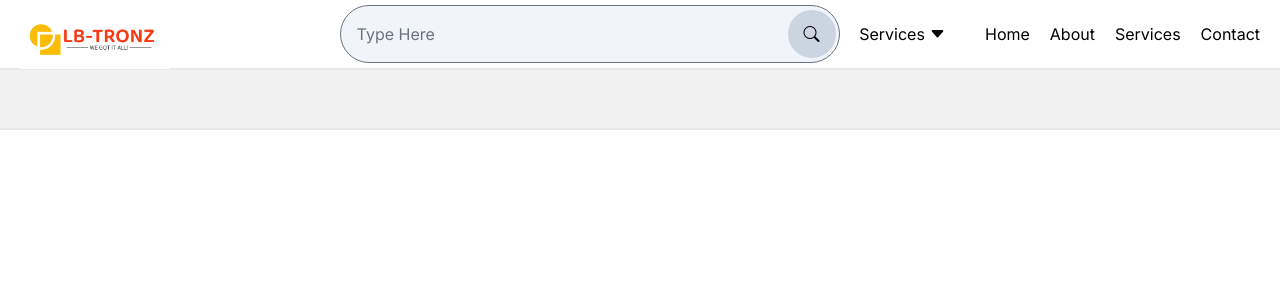
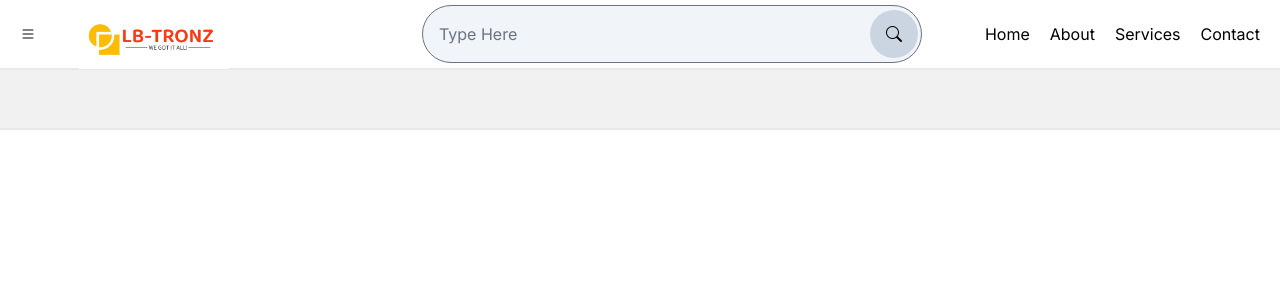
Before and after one commit to MALWICK/Lb-laptops, a Next.js app: page / in a window 1280 px wide. Shown: the top 300 px of the page. Built offline with nearby package versions, Linux system fonts and the light colour scheme.

Commit message:
updating banner

```diff
--- a/components/homepage/HomeNavbar.tsx
+++ b/components/homepage/HomeNavbar.tsx
@@ -6,7 +6,6 @@ import LogoImg from "@/assets/images/lB-logo.png";
 import Image from "next/image";
 import SearchBar from "./components/searchbar";
 import Dropdown from "./components/Dropdown";
-
 
 function HomeNavbar() {
   const [showMenu, setShowMenu] = useState(false);
@@ -32,31 +31,28 @@ function HomeNavbar() {
     <div>
       <nav className="navbar">
         <div className="container">
+          <Dropdown />
           <div className="logo">
             <Image src={LogoImg} alt="logo" priority={true} />
           </div>
           <SearchBar />
-          <Dropdown />
 
-           <div className={`menu ${showMenu ? "show" : ""}`}>
+          <div className={`menu ${showMenu ? "show" : ""}`}>
             <a href="#">Home</a>
             <a href="#">About</a>
             <a href="#">Services</a>
             <a href="#">Contact</a>
 
-
-            <div>
-
-            </div>
+            <div></div>
           </div>
           <div className="hamburger-menu" onClick={handleMenuToggle}>
             {showMenu ? <BsX /> : <BsList />}
           </div>
-
-
         </div>
       </nav>
-      <div className="banner"></div>
+      <div className="banner">
+
+      </div>
     </div>
   );
 }
--- a/components/homepage/components/Dropdown.css
+++ b/components/homepage/components/Dropdown.css
@@ -12,14 +12,16 @@
 
   .dropdown-menu {
     position: absolute;
-    top: 100%;
+    top: 230%;
     left: 0;
     display: block;
-    padding: 0;
+    padding: 2px;
     margin: 0;
     list-style: none;
     background-color: #fff;
     border: 1px solid #ddd;
+    width: 400px;
+    border-radius: 12px;
   }
 
   .dropdown-menu li {
--- a/components/homepage/components/Dropdown.tsx
+++ b/components/homepage/components/Dropdown.tsx
@@ -33,9 +33,7 @@ const Dropdown = () => {
   return (
     <div className="dropdown" ref={dropdownRef}>
       <button className="dropdown-toggle" onClick={toggleDropdown}>
-        Services <i className
-
-        ="bi bi-caret-down-fill"></i>
+      <i className="bi bi-list"></i>
       </button>
       {isOpen && (
         <ul className="dropdown-menu">
```
